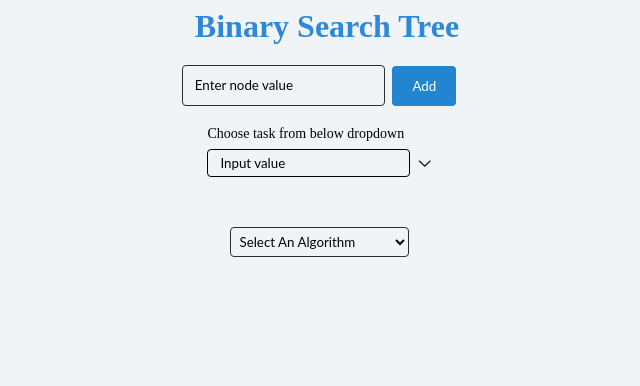
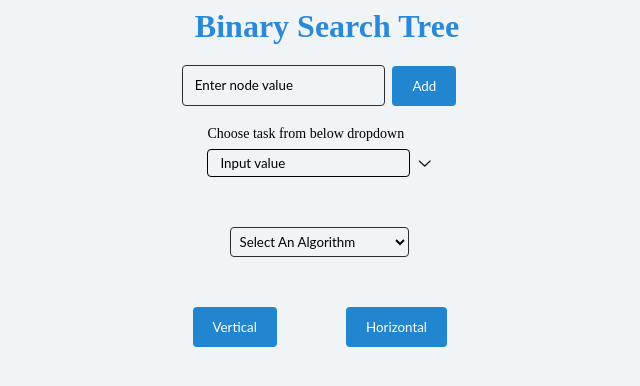
Before and after one commit to Souvik-Banerjee2000/TreeVisualiser, a React (Create React App) app: page / in a window 1280 px wide. Shown: the top 386 px of the page, without its empty margins (321-961 px from the left). Built offline with nearby package versions, Linux system fonts and the light colour scheme.

Commit message:
Orientation Toogler added

```diff
--- a/src/components/TreeComponent.js
+++ b/src/components/TreeComponent.js
@@ -22,6 +22,7 @@ function TreeComponent() {
     const {treeData,dispatch} = useContext(DataContext);
     const {submission} = useContext(SubmissionContext);
     const [translate, containerRef] = useCenteredTree();
+    const [orientation,setOrientation] = useState("vertical");
 
     // useEffect(()=>{
     //     dispatch({
@@ -34,14 +35,17 @@ function TreeComponent() {
 
 
     return (
-
+        <div>
+            <div style={{display:'flex', width:'20vw', margin:'0 auto' ,justifyContent:'space-between'}}>
+                <button onClick={()=>{setOrientation("vertical")}}>Vertical</button> <button onClick={()=>{setOrientation("horizontal")}}>Horizontal</button>
+            </div>
             <div id="treeWrapper" ref={containerRef} style={{ width: '80vw', height: '100vh' }}  >
                 {Object.keys(treeData).length === 0 ?(
                     <></>
                 ):(
                 <Tree
                     data={treeData}
-                orientation={'vertical'}
+                    orientation={orientation}
                     translate={translate}
                     rootNodeClassName="node__root"
                     branchNodeClassName="node__branch"
@@ -52,6 +56,7 @@ function TreeComponent() {
                 )}
 
             </div>
+        </div>
 
     )
 }
--- a/src/components/styles/Tree.css
+++ b/src/components/styles/Tree.css
@@ -15,3 +15,15 @@
   .custom-link{
       stroke: #2e2e2e !important;
   }
+
+  button{
+    background-color: #2185D0;
+    margin-left: 0.6%;
+    color: white;
+    padding: 12px 20px;
+    border: none;
+    border-radius: 4px;
+    cursor: pointer;
+    float: right;
+    font-family: 'lato';
+  }
```
Lines whose indentation alone changed are shown as unchanged.
